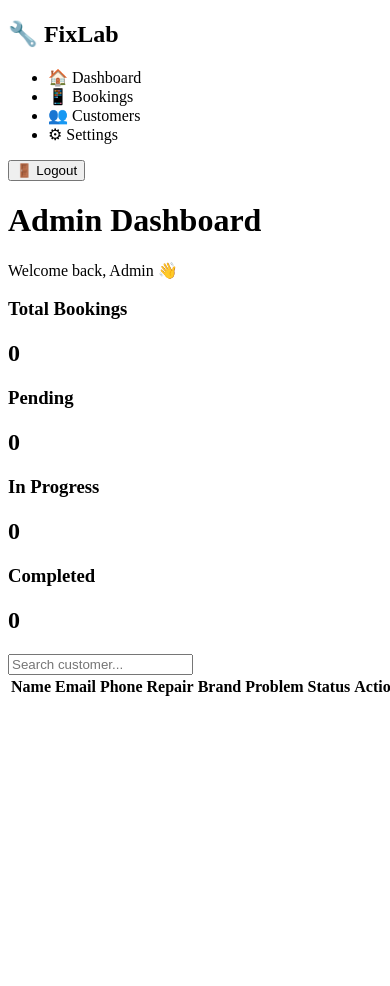
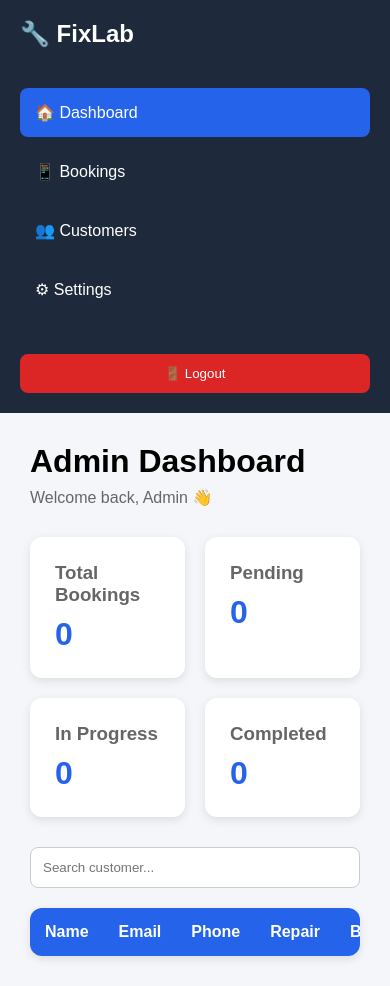
Before and after one commit to JoelJay111/App-project, a plain HTML site: page Frontend/dashboard.html in a window 390 px wide. Before the commit the page ends 844 px from the top, so only its background shows below. Drawn offline with Linux system fonts and the light colour scheme; no server answers; sample sign-in values are in the browser's storage.

```diff
--- a/Frontend/dashboard.css
+++ b/Frontend/dashboard.css
@@ -0,0 +1,182 @@
+* {
+    margin: 0;
+    padding: 0;
+    box-sizing: border-box;
+    font-family: Arial, Helvetica, sans-serif;
+}
+
+body {
+    background: #f4f6f9;
+}
+
+.dashboard {
+    display: flex;
+    min-height: 100vh;
+}
+
+/* Sidebar */
+
+.sidebar {
+    width: 250px;
+    background: #1e293b;
+    color: white;
+    padding: 20px;
+}
+
+.logo h2 {
+    margin-bottom: 40px;
+}
+
+.menu {
+    list-style: none;
+}
+
+.menu li {
+    padding: 15px;
+    margin-bottom: 10px;
+    border-radius: 8px;
+    cursor: pointer;
+}
+
+.menu li:hover,
+.menu .active {
+    background: #2563eb;
+}
+
+#logoutBtn {
+    margin-top: 30px;
+    width: 100%;
+    padding: 12px;
+    background: #dc2626;
+    color: white;
+    border: none;
+    border-radius: 8px;
+    cursor: pointer;
+}
+
+#logoutBtn:hover {
+    background: #b91c1c;
+}
+
+/* Main Content */
+
+.main-content {
+    flex: 1;
+    padding: 30px;
+}
+
+header h1 {
+    font-size: 32px;
+}
+
+header p {
+    color: #666;
+    margin-top: 8px;
+    margin-bottom: 30px;
+}
+
+/* Statistics */
+
+.stats {
+    display: grid;
+    grid-template-columns: repeat(4, 1fr);
+    gap: 20px;
+    margin-bottom: 30px;
+}
+
+.card {
+    background: white;
+    border-radius: 12px;
+    padding: 25px;
+    box-shadow: 0 3px 10px rgba(0,0,0,.1);
+}
+
+.card h3 {
+    color: #666;
+    margin-bottom: 10px;
+}
+
+.card h2 {
+    color: #2563eb;
+    font-size: 32px;
+}
+
+/* Search */
+
+.search-section {
+    margin-bottom: 20px;
+}
+
+#searchInput {
+    width: 300px;
+    padding: 12px;
+    border: 1px solid #ccc;
+    border-radius: 8px;
+}
+
+/* Table */
+
+.table-container {
+    background: white;
+    border-radius: 12px;
+    overflow-x: auto;
+    box-shadow: 0 3px 10px rgba(0,0,0,.1);
+}
+
+table {
+    width: 100%;
+    border-collapse: collapse;
+}
+
+th {
+    background: #2563eb;
+    color: white;
+    padding: 15px;
+}
+
+td {
+    padding: 15px;
+    border-bottom: 1px solid #ddd;
+}
+
+tr:hover {
+    background: #f3f4f6;
+}
+
+button {
+    padding: 8px 12px;
+    border: none;
+    border-radius: 6px;
+    cursor: pointer;
+}
+
+.edit-btn {
+    background: #2563eb;
+    color: white;
+}
+
+.delete-btn {
+    background: #dc2626;
+    color: white;
+}
+
+/* Responsive */
+
+@media (max-width: 900px) {
+
+    .dashboard {
+        flex-direction: column;
+    }
+
+    .sidebar {
+        width: 100%;
+    }
+
+    .stats {
+        grid-template-columns: repeat(2, 1fr);
+    }
+
+    #searchInput {
+        width: 100%;
+    }
+}
--- a/Frontend/dashboard.html
+++ b/Frontend/dashboard.html
@@ -12,13 +12,7 @@
 </head>
 <body>
 
-<script>
-const token = localStorage.getItem("adminToken");
 
-if (!token) {
-    window.location.href = "admin-login.html";
-}
-</script>
 
 <div class="dashboard">
 
--- a/Frontend/dashboard.js
+++ b/Frontend/dashboard.js
@@ -0,0 +1,78 @@
+const API_URL = "https://phone-repair-backend-m1xm.onrender.com/api";
+
+// Check if admin is logged in
+const token = localStorage.getItem("adminToken");
+
+if (!token) {
+    window.location.href = "admin-login.html";
+}
+
+// Logout
+const logoutBtn = document.querySelector("#logoutBtn");
+
+logoutBtn.addEventListener("click", () => {
+    localStorage.removeItem("adminToken");
+    window.location.href = "admin-login.html";
+});
+
+// Load bookings
+async function loadBookings() {
+
+    try {
+
+        const response = await fetch(`${API_URL}/bookings`);
+
+        const bookings = await response.json();
+
+        const tableBody = document.querySelector("#bookingTableBody");
+
+        tableBody.innerHTML = "";
+
+        // Statistics
+        document.querySelector("#totalBookings").textContent = bookings.length;
+
+        let pending = 0;
+        let progress = 0;
+        let completed = 0;
+
+        bookings.forEach((booking) => {
+
+            const status = booking.status || "Pending";
+
+            if (status === "Pending") pending++;
+            if (status === "In Progress") progress++;
+            if (status === "Completed") completed++;
+
+            tableBody.innerHTML += `
+                <tr>
+                    <td>${booking.name}</td>
+                    <td>${booking.email}</td>
+                    <td>${booking.phone}</td>
+                    <td>${booking.repairType}</td>
+                    <td>${booking.brand}</td>
+                    <td>${booking.problem}</td>
+                    <td>${status}</td>
+                    <td>
+                        <button class="edit-btn">Edit</button>
+                        <button class="delete-btn">Delete</button>
+                    </td>
+                </tr>
+            `;
+        });
+
+        document.querySelector("#pendingBookings").textContent = pending;
+        document.querySelector("#progressBookings").textContent = progress;
+        document.querySelector("#completedBookings").textContent = completed;
+
+    } catch (error) {
+
+        console.error(error);
+
+        alert("Failed to load bookings.");
+
+    }
+
+}
+
+// Run when page loads
+loadBookings();
```
Also changed, not shown: Backend/createAdmin.js (+15 -9 lines), Backend/server.js (+24 -0 lines).
